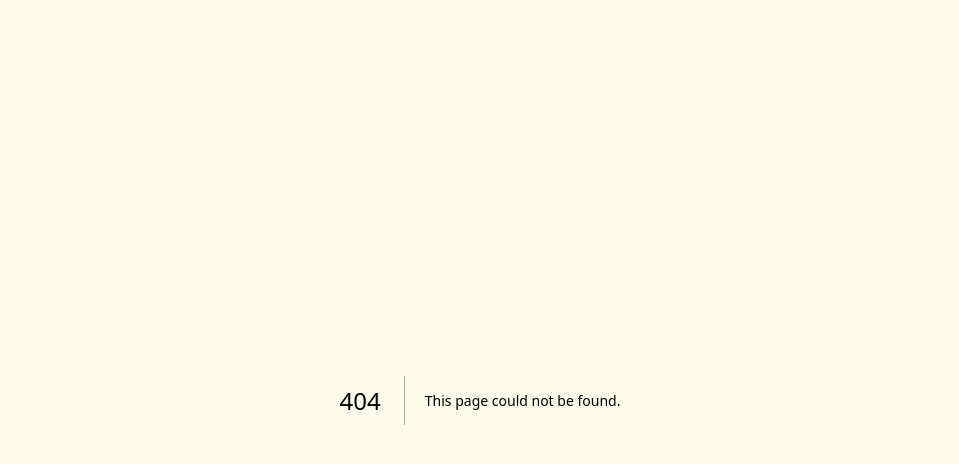
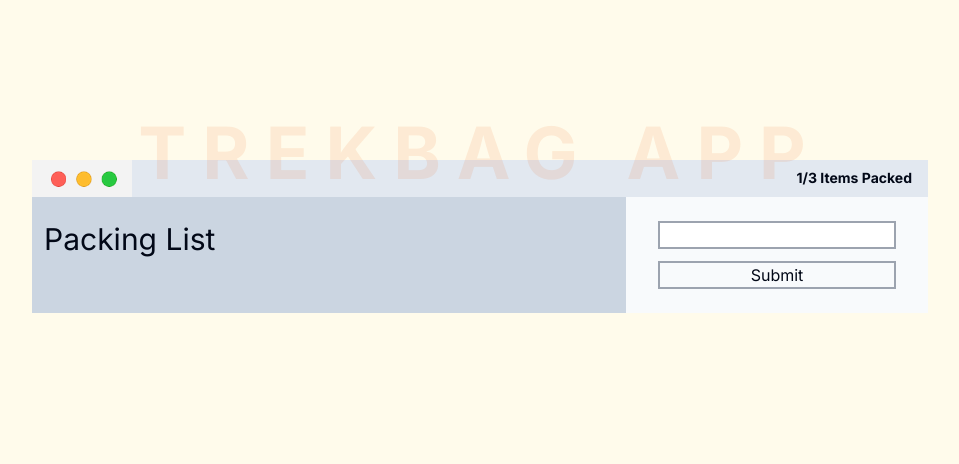
Before and after one commit to aaronaltman/trekbag, a Next.js app: page /testing2 in a window 1280 px wide. Before the commit this address had no page. Shown: the top 464 px of the page, without its empty margins (160-1119 px from the left). Built offline with nearby package versions, Linux system fonts and the light colour scheme.

Commit message:
well it's a bit better

```diff
--- /dev/null
+++ b/src/app/(testing2)/_components/Form.tsx
@@ -0,0 +1,10 @@
+import React from "react";
+
+export default function Form() {
+  return (
+    <form className="flex flex-col py-6 px-8 gap-3 bg-slate-50">
+      <input type="text" className="border-2 border-gray-400" />
+      <button className="border-2 border-gray-400">Submit</button>
+    </form>
+  );
+}
--- /dev/null
+++ b/src/app/(testing2)/_components/Header.tsx
@@ -0,0 +1,5 @@
+import React from "react";
+
+export default function Header() {
+  return <div>Header</div>;
+}
--- /dev/null
+++ b/src/app/(testing2)/_components/MyH1.tsx
@@ -0,0 +1,11 @@
+import React from "react";
+
+export default function MyH1() {
+  return (
+    <div>
+      <h1 className="text-7xl font-bold text-orange-600/10 text-center tracking-[1rem] -mt-20">
+        TREKBAG APP
+      </h1>
+    </div>
+  );
+}
--- /dev/null
+++ b/src/app/(testing2)/_components/MyList.tsx
@@ -0,0 +1,5 @@
+import React from "react";
+
+export default function MyList() {
+  return <p className="text-3xl py-6 px-3 text-center">Packing List</p>;
+}
--- /dev/null
+++ b/src/app/(testing2)/testing2/page.tsx
@@ -0,0 +1,17 @@
+import Header from "@/components/Header";
+import MyH1 from "../_components/MyH1";
+import Form from "../_components/Form";
+import MyList from "../_components/MyList";
+
+export default function Page() {
+  return (
+    <div className="flex flex-col max-w-4xl mx-auto mt-40">
+      <Header />
+      <MyH1 />
+      <div className="flex justify-between bg-slate-300">
+        <MyList />
+        <Form />
+      </div>
+    </div>
+  );
+}
```
